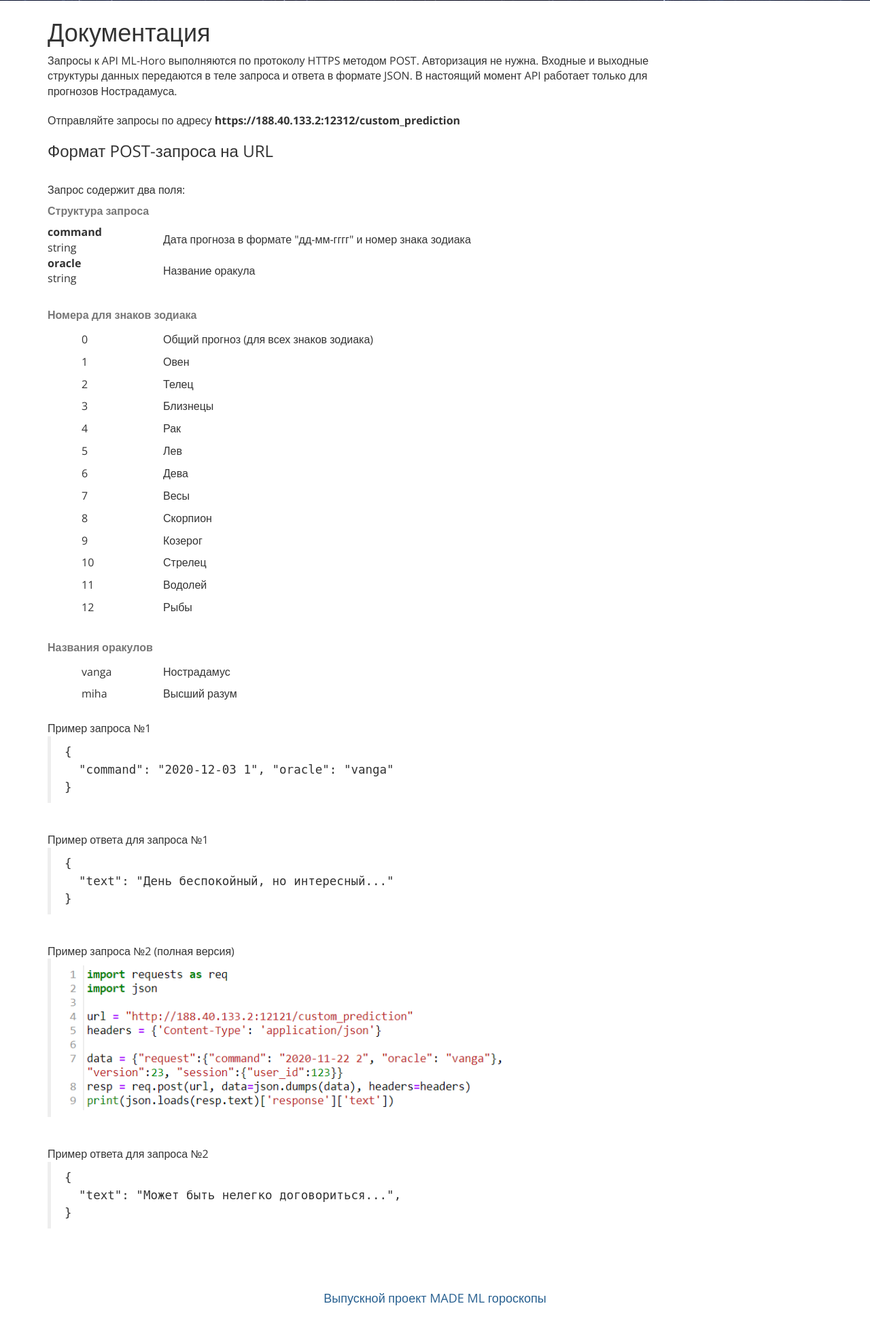
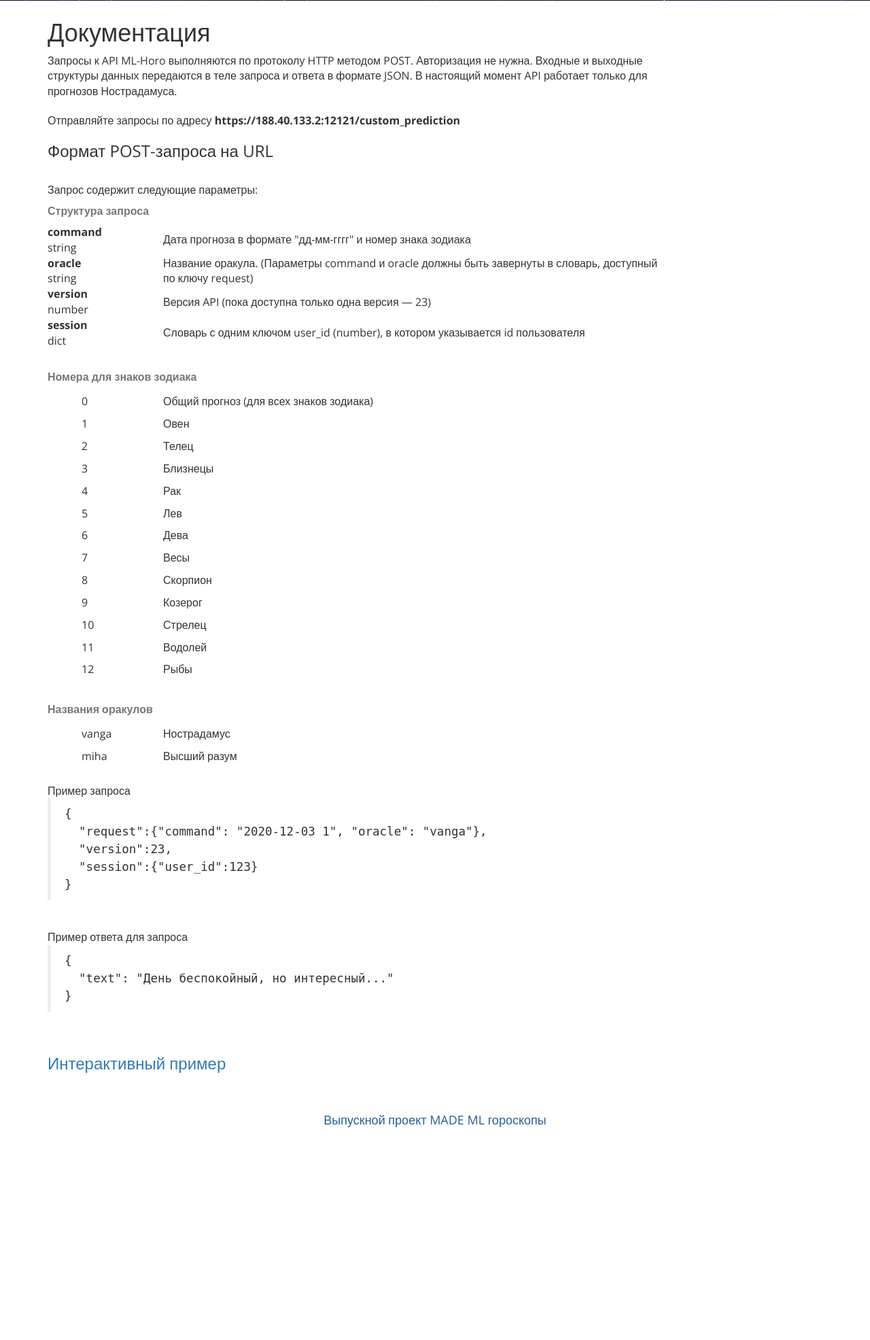
Before and after one commit to andrecpc/SIte_of_MADE_graduation_project_ML_horoscopes, a Flask app: page /index/api in a window 1280 px wide. Shown: the part 128-2099 px from the top of the page at 68% size. After the commit the page ends 1786 px from the top, so only its background shows below. Run offline with Flask 2, Linux system fonts and the light colour scheme; parts of the project's set-up code (start-up, migrations or seed data) failed here and were passed over; some libraries are stand-ins or nearby versions.

Commit message:
Немного поправлена страница апи

```diff
--- a/templates/api2.html
+++ b/templates/api2.html
@@ -7,19 +7,24 @@
 <section class="col-md-12 content" id="home">
   <h1>Документация</h1>
   <div class="col-lg-6 col-md-6 content-item" style="width: 80%;">
-    <p>Запросы к API ML-Horo выполняются по протоколу HTTPS методом POST. Авторизация не нужна. Входные и выходные структуры данных передаются в теле запроса и ответа в формате JSON. В настоящий момент API работает только для прогнозов Нострадамуса.</p>
-    <p>Отправляйте запросы по адресу <b style="font-weight: 700;">https://188.40.133.2:12312/custom_prediction</b></p>
+    <p>Запросы к API ML-Horo выполняются по протоколу HTTP методом POST. Авторизация не нужна. Входные и выходные структуры данных передаются в теле запроса и ответа в формате JSON. В настоящий момент API работает только для прогнозов Нострадамуса.</p>
+    <p>Отправляйте запросы по адресу <b style="font-weight: 700;">https://188.40.133.2:12121/custom_prediction</b></p>
     <div class="dev_page_block">
   <h3><div role="heading" class="wk_header">Формат&nbsp;POST-запроса на URL</div></h3><br>
-Запрос содержит два поля: <br>
+Запрос содержит следующие параметры: <br>
 <table cellpadding="0" cellspacing="0" class="wk_table wk_table_no_margin"><colgroup><col style="width: 170px"></colgroup><caption><b>Структура запроса</b></caption>
 
 <tbody>
 <tr><td><b>command</b><br>
 <span class="wk_gray">string</span></td><td>Дата прогноза в формате "дд-мм-гггг" и номер знака зодиака</td></tr>
 <tr><td><b>oracle</b><br>
-<span class="wk_gray">string</span></td><td>Название оракула </td></tr>
+<span class="wk_gray">string</span></td><td>Название оракула. (Параметры command и oracle должны быть завернуты в словарь, доступный по ключу request) </td></tr>
+<tr><td><b>version</b><br>
+<span class="wk_gray">number</span></td><td>Версия API (пока доступна только одна версия — 23) </td></tr>
+<tr><td><b>session</b><br>
+<span class="wk_gray">dict</span></td><td>Словарь с одним ключом user_id (number), в котором указывается id пользователя</td></tr>
 </tbody>
+
 
 </table> <br>
 <table cellpadding="0" cellspacing="0" class="wk_table wk_table_no_margin"><colgroup><col style="width: 170px"></colgroup><caption><b>Номера для знаков зодиака</b></caption><tbody><tr><td style="padding:5px 5px 5px 50px;">
@@ -72,18 +77,20 @@
 </tbody></table> <br>
 
 
-<div class="wk_hider_box_opened"><div class="wk_hider_header"><div class="wk_hider_title" onclick="Wiki.switchHider(this)">Пример запроса №1</div></div><div class="wk_hider_body"><blockquote><tt>
+<div class="wk_hider_box_opened"><div class="wk_hider_header"><div class="wk_hider_title" onclick="Wiki.switchHider(this)">Пример запроса</div></div><div class="wk_hider_body"><blockquote><tt>
 { <br>
-&nbsp;&nbsp;"command": "2020-12-03 1", "oracle": "vanga" <br>
+&nbsp;&nbsp;"request":{"command": "2020-12-03 1", "oracle": "vanga"}, <br>
+&nbsp;&nbsp;"version":23, <br>
+&nbsp;&nbsp;"session":{"user_id":123} <br>
 }</tt></blockquote> <br>
 </div></div>
 
-<div class="wk_hider_box_opened"><div class="wk_hider_header"><div class="wk_hider_title" onclick="Wiki.switchHider(this)">Пример ответа для запроса №1</div></div><div class="wk_hider_body"><blockquote><tt>
+<div class="wk_hider_box_opened"><div class="wk_hider_header"><div class="wk_hider_title" onclick="Wiki.switchHider(this)">Пример ответа для запроса</div></div><div class="wk_hider_body"><blockquote><tt>
 { <br>
 &nbsp;&nbsp;"text": "День беспокойный, но интересный..." <br>
 }</tt></blockquote> <br>
 </div></div>
-
+<!--
 <div class="wk_hider_box_opened"><div class="wk_hider_header"><div class="wk_hider_title" onclick="Wiki.switchHider(this)">Пример запроса №2 (полная версия)</div></div><div class="wk_hider_body"><blockquote><tt>
 
 <img src="/static/images/api_full.PNG" border-radius="3" width=75% height=75% alt="code-python">
@@ -96,8 +103,10 @@
 &nbsp;&nbsp;"text": "Может быть нелегко договориться...", <br>
 
 }</tt></blockquote> <br>
-</div></div>
-
+</div></div> -->
+<h3>
+<a href = "https://colab.research.google.com/drive/1rCnOMUnERw6UQcG0YogYtAaKVQL9E82p?usp=sharing">Интерактивный пример</a>
+</h3>
 
 </div>
   </div>
```
